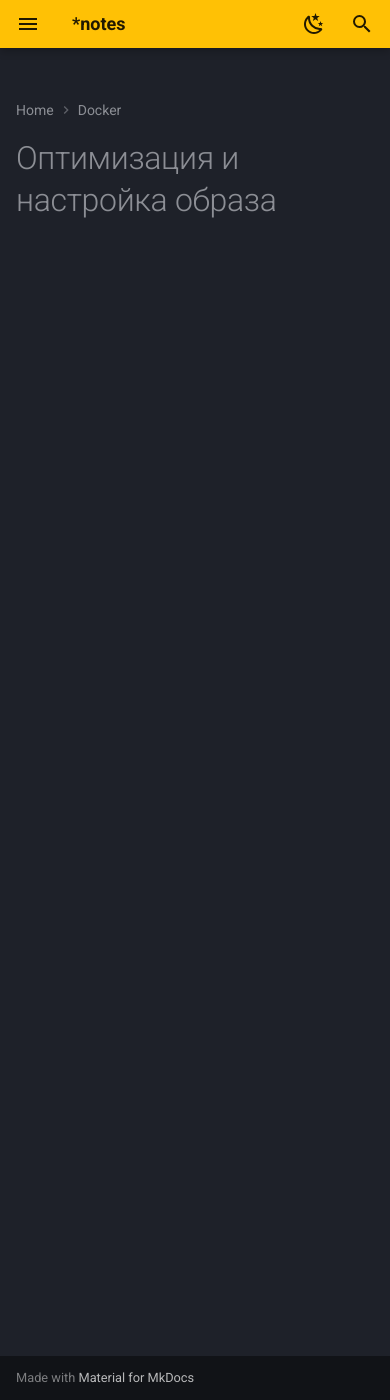
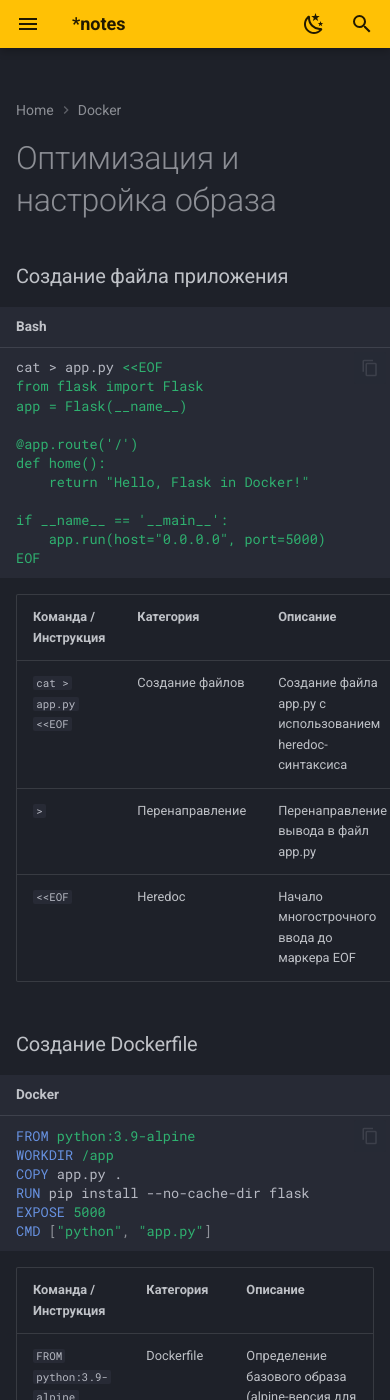
Before and after one commit to becausethatbee/terminator, an MkDocs documentation site: the page built from docs/Docker/image_optimization/index.md, in a window 390 px wide and 1400 px high. Built offline with MkDocs 1.6.1 and Material for MkDocs 9.7.7, drawn with Linux system fonts in a browser that asks for light colours; some of the changed text lies outside the part shown.

Commit message:
Автоматический коммит: 2025-09-02 08:07:14

````diff
--- a/docs/Docker/image_optimization/index.md
+++ b/docs/Docker/image_optimization/index.md
@@ -1 +1,62 @@
 # Оптимизация и настройка образа
+
+### Создание файла приложения
+
+```bash
+cat > app.py <<EOF
+from flask import Flask
+app = Flask(__name__)
+
+@app.route('/')
+def home():
+    return "Hello, Flask in Docker!"
+
+if __name__ == '__main__':
+    app.run(host="0.0.0.0", port=5000)
+EOF
+```
+
+| Команда / Инструкция | Категория | Описание |
+|----------------------|-----------|----------|
+| `cat > app.py <<EOF` | Создание файлов | Создание файла app.py с использованием heredoc-синтаксиса |
+| `>` | Перенаправление | Перенаправление вывода в файл app.py |
+| `<<EOF` | Heredoc | Начало многострочного ввода до маркера EOF |
+
+### Создание Dockerfile
+
+```dockerfile
+FROM python:3.9-alpine
+WORKDIR /app
+COPY app.py .
+RUN pip install --no-cache-dir flask
+EXPOSE 5000
+CMD ["python", "app.py"]
+```
+
+| Команда / Инструкция | Категория | Описание |
+|----------------------|-----------|----------|
+| `FROM python:3.9-alpine` | Dockerfile | Определение базового образа (alpine-версия для минимального размера) |
+| `WORKDIR /app` | Dockerfile | Установка рабочего каталога внутри контейнера |
+| `COPY app.py .` | Dockerfile | Копирование файла приложения в образ |
+| `RUN pip install --no-cache-dir flask` | Dockerfile | Установка Flask без кеша pip для уменьшения размера образа |
+| `EXPOSE 5000` | Dockerfile | Декларация используемого порта |
+| `CMD ["python", "app.py"]` | Dockerfile | Команда запуска приложения при старте контейнера |
+
+### Сборка и запуск контейнера
+
+```bash
+docker build -t flask-app .
+docker run -d -p 5000:5000 flask-app
+curl http://localhost:5000
+```
+
+| Команда / Инструкция | Категория | Описание |
+|----------------------|-----------|----------|
+| `docker build -t flask-app .` | Docker | Сборка Docker-образа с тегом flask-app из текущей директории |
+| `docker run -d -p 5000:5000 flask-app` | Docker | Запуск контейнера в фоновом режиме с пробросом порта 5000 |
+| `curl http://localhost:5000` | Тестирование | Выполнение HTTP-запроса к приложению для проверки работоспособности |
+
+### Ожидаемый результат
+```
+Hello, Flask in Docker!
+```
--- a/docs/assets/stylesheets/extra.css
+++ b/docs/assets/stylesheets/extra.css
@@ -21,3 +21,126 @@
   0%, 50%, 100% { opacity: 1; }
   25%, 75% { opacity: 0; }
 }
+
+/* Подключение иконок Font Awesome через псевдоэлементы */
+.md-nav__link[href*="linux"]::before {
+    font-family: "Font Awesome 6 Brands";
+    content: "\f17c"; /* Linux */
+    margin-right: 8px;
+}
+
+.md-nav__link[href*="windows"]::before {
+    font-family: "Font Awesome 6 Brands";
+    content: "\f17a"; /* Windows */
+    margin-right: 8px;
+}
+
+.md-nav__link[href*="docker"]::before {
+    font-family: "Font Awesome 6 Brands";
+    content: "\f395"; /* Docker */
+    margin-right: 8px;
+}
+
+.md-nav__link[href*="ansible"]::before {
+    font-family: "Font Awesome 6 Brands";
+    content: "\f465"; /* Ansible */
+    margin-right: 8px;
+}
+
+.md-nav__link[href*="kubernetes"]::before {
+    font-family: "Font Awesome 6 Brands";
+    content: "\f33f"; /* Kubernetes (символизируем как Kubernetes logo) */
+    margin-right: 8px;
+}
+
+.md-nav__link[href*="databases"]::before {
+    font-family: "Font Awesome 6 Solid";
+    content: "\f1c0"; /* База данных */
+    margin-right: 8px;
+}
+
+.md-nav__link[href*="monitoring"]::before {
+    font-family: "Font Awesome 6 Solid";
+    content: "\f201"; /* Мониторинг (иконка chart-line) */
+    margin-right: 8px;
+}
+
+.md-nav__link[href*="terraform"]::before {
+    font-family: "Font Awesome 6 Brands";
+    content: "\f799"; /* Terraform */
+    margin-right: 8px;
+}
+
+.md-nav__link[href*="security"]::before {
+    font-family: "Font Awesome 6 Solid";
+    content: "\f023"; /* Замок */
+    margin-right: 8px;
+}
+
+.md-nav__link[href*="llm"]::before {
+    font-family: "Font Awesome 6 Solid";
+    content: "\f121"; /* Иконка для AI / модели (brain) */
+    margin-right: 8px;
+}
+
+/* --- Навигация */
+
+/* --- Иконки в навигации --- */
+.md-nav__link[href*="linux/"]::before,
+.md-nav__link[href*="kubernetes/"]::before,
+.md-nav__link[href*="windows/"]::before,
+.md-nav__link[href*="security/"]::before,
+.md-nav__link[href*="docker/"]::before,
+.md-nav__link[href*="llm/"]::before {
+    margin-right: 8px;
+    font-weight: 400;
+}
+
+/* Linux */
+.md-nav__link[href*="linux/"]::before {
+    font-family: "Font Awesome 6 Brands";
+    content: "\f17c";
+}
+
+/* Kubernetes */
+.md-nav__link[href*="kubernetes/"]::before {
+    font-family: "Font Awesome 6 Brands";
+    content: "\f66f";
+}
+
+/* Windows */
+.md-nav__link[href*="windows/"]::before {
+    font-family: "Font Awesome 6 Brands";
+    content: "\f17a";
+}
+
+/* Security */
+.md-nav__link[href*="security/"]::before {
+    font-family: "Font Awesome 6 Free";
+    font-weight: 900;
+    content: "\f023";
+}
+
+/* Docker */
+.md-nav__link[href*="docker/"]::before {
+    font-family: "Font Awesome 6 Brands";
+    content: "\f395";
+}
+
+/* LLM */
+.md-nav__link[href*="llm/"]::before {
+    font-family: "Font Awesome 6 Free";
+    font-weight: 900;
+    content: "\f1b2";
+}
+
+/* --- Цвета для тем --- */
+[data-md-color-scheme="default"]
+.md-nav__link::before {
+    color: #000; /* Черные иконки в светлой */
+}
+
+[data-md-color-scheme="slate"]
+.md-nav__link::before {
+    color: #fff; /* Белые иконки в темной */
+}
--- a/mkdocs.yml
+++ b/mkdocs.yml
@@ -81,8 +81,7 @@ markdown_extensions:
     line_spans: true
 - attr_list
 extra_css:
-- stylesheets/extra.css
-- assets/stylesheets.extra.css
+- https://cdnjs.cloudflare.com/ajax/libs/font-awesome/6.4.0/css/all.min.css
+- assets/stylesheets/extra.css
 extra_javascript:
-- javascripts/extra.js
 - assets/javascripts/terminal.js
````
Also changed, not shown: docs/ansible/index.md (+2 -0 lines), docs/stylesheets/extra.css (added, +60 -0 lines), home.html (deleted, +0 -364 lines), index.md (deleted, +0 -16 lines).
